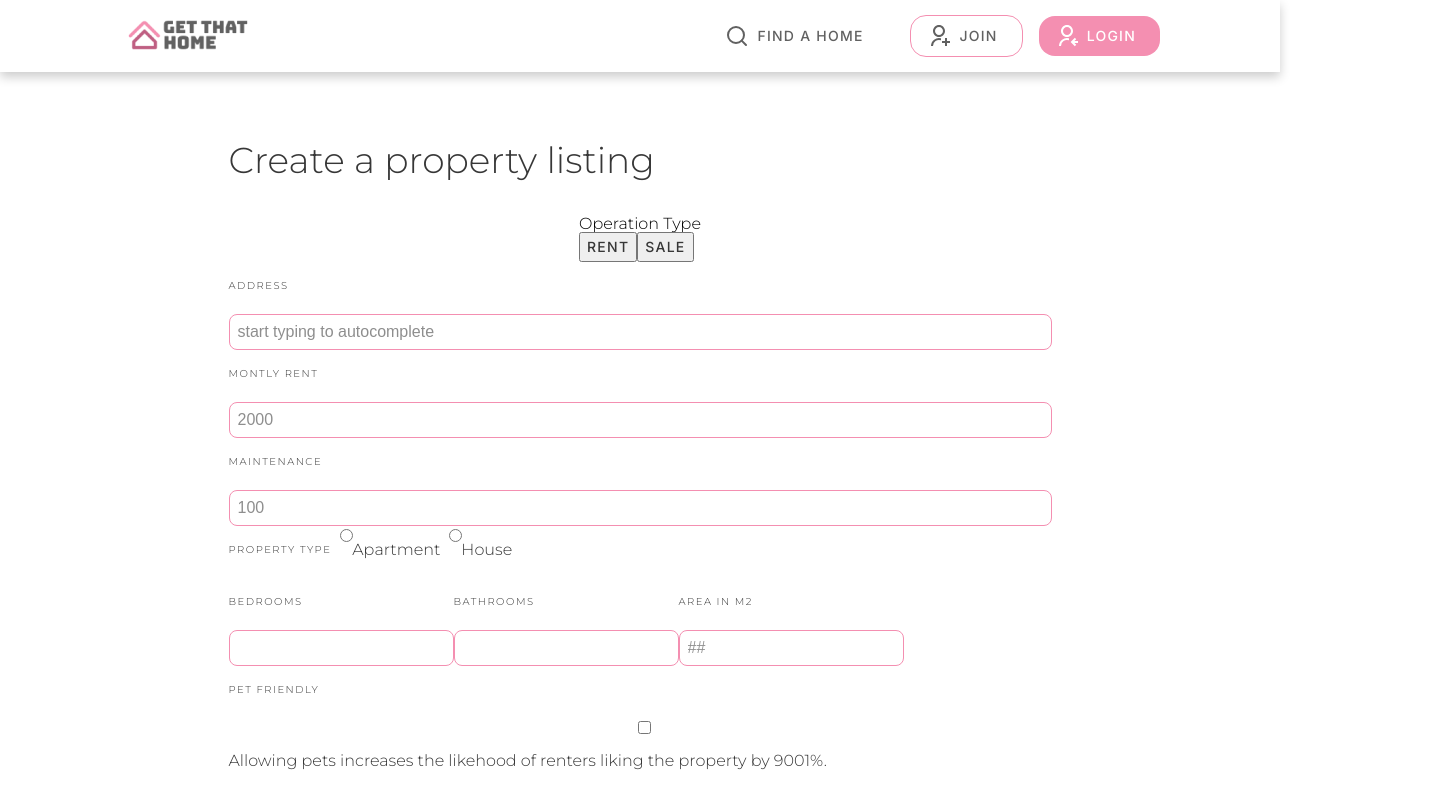
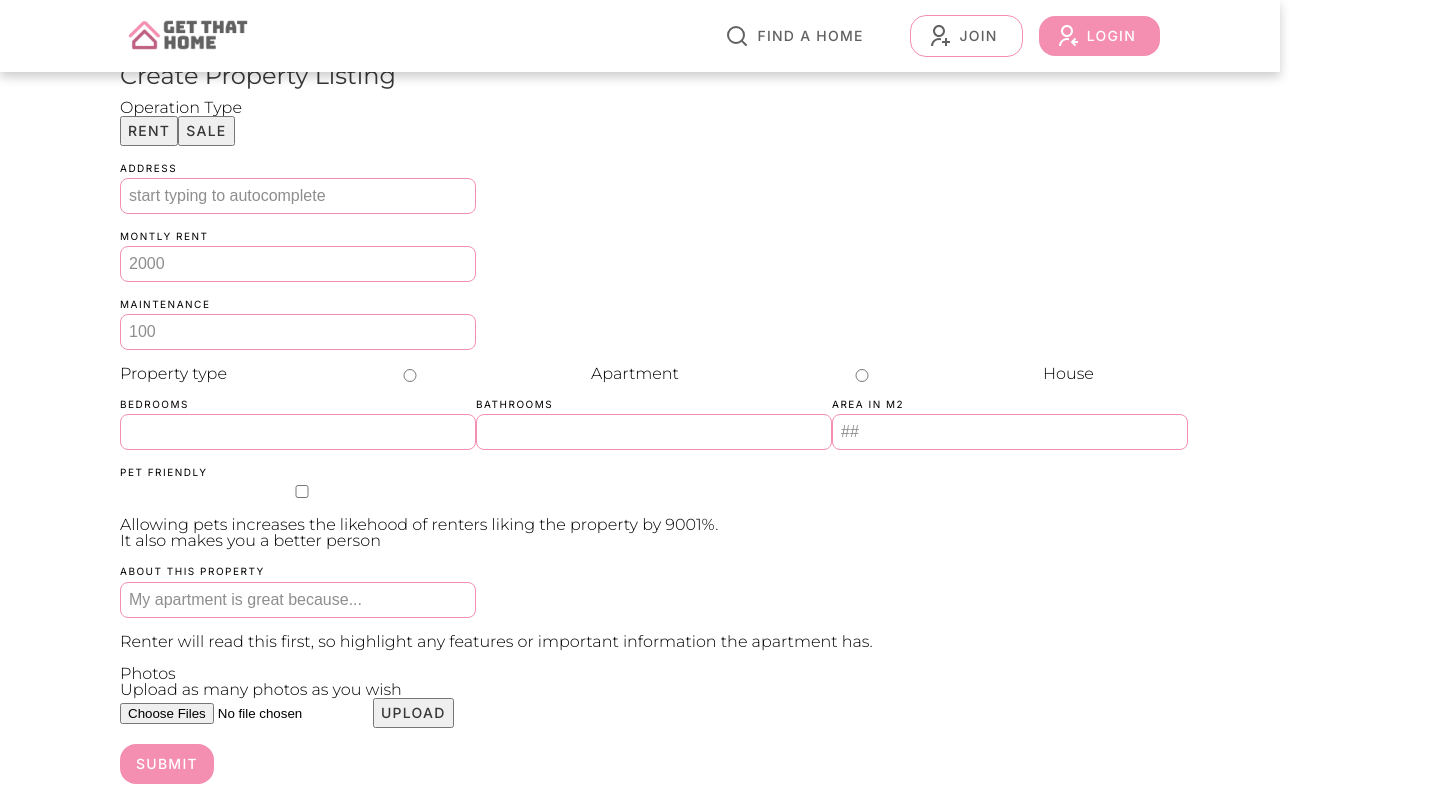
Before and after one commit to Kamaqen/c11-team1-getThatHome, a React (Vite) app: page /create_property in a window 1280 px wide. Shown: the top 800 px of the page, 1440 px wide, since content can reach past the window. Built offline with nearby package versions, Linux system fonts and the light colour scheme.

Commit message:
FIX: styling of create form

```diff
--- a/src/components/createProperty_components/PropertyForm.jsx
+++ b/src/components/createProperty_components/PropertyForm.jsx
@@ -1,24 +1,43 @@
 import React from 'react';
 import styled from '@emotion/styled';
 import CloudinaryUpload from './CloudinaryUpload';
-import Input from '../Inputlau';
 import { createProperty } from '../../services/property-services';
+import InputSignUp from '../InputSignUpForm';
+import Button from '../Button';
 
-const StyledLabel = styled.label`
-    font-size: 10px;
-    letter-spacing: 1.5px;
-    text-transform: uppercase;
-    margin-bottom: 4px;
+
+const MainBackground = styled.div`
+  width: 1440px;
+  height: 1096px;
+  display: flex;
+  justify-content: center;
+  align-items: center;
 `;
-
-const StyledForm = styled.form`
-    width: 823px;
-    text-align: start;
-    margin-bottom: 32px;
-    z-index: 1;
-    font-size: ${(props) => props.font};
-    line-height: 48px;
-    color: ${(props) => (props.color ? props.color : "#373737")};
+const SignUpForm = styled.form`
+  display: flex;
+  flex-direction: column;
+  justify-content: start;
+  align-items: start;
+  background-color: #ffffff;
+  width: 1200px;
+  height: 1096px;
+  border-radius: 8px;
+  gap: 16px;
+`;
+const Caption = styled.p`
+  font-family: var(--font-secondary);
+  font-size: 12px;
+  font-weight: 400;
+  line-height: 16px;
+  letter-spacing: 0.4000000059604645px;
+  text-align: left;
+  margin-top: 4px;
+  color: #8e8e8e;
+`;
+const InputSignUpContainer = styled.div`
+  display: flex;
+  flex-direction: column;
+  gap: 8px;
 `;
 
 const PropertyForm = () => {
@@ -82,21 +101,24 @@ const PropertyForm = () => {
 
   return (
     <>
+    <MainBackground>
+    {operationType === "rent" ?
+    <InputSignUpContainer>
+    <h5 className="headline5">Create Property Listing</h5>
+    <SignUpForm onSubmit={handleSubmit}>
     <div>
     <p>Operation Type</p>
     <button onClick={handleRent}>Rent</button>
     <button onClick={handleSale}>Sale</button>
     </div>
-    {operationType === "rent" ?
-    <StyledForm onSubmit={handleSubmit}>
-      <Input
+      <InputSignUp
         label="Address"
         name="address"
         placeholder="start typing to autocomplete"
         value={formData.address}
         onChange={handleChange}
       />
-      <Input
+      <InputSignUp
         label="Montly rent"
         name="rent_value"
         type= "number"
@@ -104,7 +126,7 @@ const PropertyForm = () => {
         value={formData.rent_value}
         onChange={handleChange}
       />
-      <Input
+      <InputSignUp
         label="Maintenance"
         name="maintenance_price"
         type = "number"
@@ -113,8 +135,8 @@ const PropertyForm = () => {
         onChange={handleChange}
       />
       <div className="flex flex-row" >
-      <StyledLabel>Property type</StyledLabel>
-      <Input
+      <label>Property type</label>
+      <InputSignUp
         type="radio"
         name="property_type"
         value="apartment"
@@ -122,7 +144,7 @@ const PropertyForm = () => {
         onChange={handleChange}
       />
       <label htmlFor="property_type_apartment">Apartment</label>
-      <Input
+      <InputSignUp
         type="radio"
         name="property_type"
         value="house"
@@ -132,23 +154,23 @@ const PropertyForm = () => {
       <label htmlFor="property_type_house">House</label>
       </div>
       <div className="flex flex-row">
-        <Input
+        <InputSignUp
           label="Bedrooms"
           name="bedrooms"
           type="number"
           value={formData.bedrooms}
           onChange={handleChange}
         >
-        </Input>
-        <Input
+        </InputSignUp>
+        <InputSignUp
           label="Bathrooms"
           name="bathrooms"
           type="number"
           value={formData.bathrooms}
           onChange={handleChange}
         >
-        </Input>
-        <Input
+        </InputSignUp>
+        <InputSignUp
           label="Area in m2"
           name="area"
           type="number"
@@ -157,7 +179,7 @@ const PropertyForm = () => {
           onChange={handleChange}
         />
       </div>
-      <Input
+      <InputSignUp
         label="Pet friendly"
         name="pet_friendly"
         type="checkbox"
@@ -166,7 +188,7 @@ const PropertyForm = () => {
       />
       <p>Allowing pets increases the likehood of renters liking the property by 9001%. <br/>
       It also makes you a better person</p>
-      <Input
+      <InputSignUp
         label="About this property"
         name="description"
         type="text"
@@ -182,29 +204,37 @@ const PropertyForm = () => {
         <CloudinaryUpload setImageUrls={setImageUrls}/>
       </div>
       </div>
-      <button type="submit">Submit</button>
-    </StyledForm>
+      <Button type="submit">Submit</Button>
+      </SignUpForm>
+      </InputSignUpContainer>
     : ""}
-    {operationType == "sale" ?
-    <StyledForm onSubmit={handleSubmit}>
-    <Input
+   {operationType === "sale" ? (
+    <InputSignUpContainer>
+    <h5 className="headline5">Create Property Listing</h5>
+    <SignUpForm onSubmit={handleSubmit}>
+    <div>
+    <p>Operation Type</p>
+    <button onClick={handleRent}>Rent</button>
+    <button onClick={handleSale}>Sale</button>
+    </div>
+      <InputSignUp
         label="Address"
         name="address"
         placeholder="start typing to autocomplete"
         value={formData.address}
         onChange={handleChange}
       />
-    <Input
+      <InputSignUp
         label="Price"
         name="property_price"
-      type = "number"
+        type="number"
         placeholder="2000"
         value={formData.property_price}
         onChange={handleChange}
       />
-    <div className="flex flex-row" >
-    <StyledLabel>Property type</StyledLabel>
-    <Input
+      <div className="flex flex-row">
+        <label>Property type</label>
+        <InputSignUp
           type="radio"
           name="property_type"
           value="apartment"
@@ -212,7 +242,7 @@ const PropertyForm = () => {
           onChange={handleChange}
         />
         <label htmlFor="property_type_apartment">Apartment</label>
-    <Input
+        <InputSignUp
           type="radio"
           name="property_type"
           value="house"
@@ -222,32 +252,30 @@ const PropertyForm = () => {
         <label htmlFor="property_type_house">House</label>
       </div>
       <div className="flex flex-row">
-      <Input
+        <InputSignUp
           label="Bedrooms"
           name="bedrooms"
           type="number"
           value={formData.bedrooms}
           onChange={handleChange}
-      >
-      </Input>
-      <Input
+        />
+        <InputSignUp
           label="Bathrooms"
           name="bathrooms"
           type="number"
           value={formData.bathrooms}
           onChange={handleChange}
-      >
-      </Input>
-      <Input
+        />
+        <InputSignUp
           label="Area in m2"
           name="area"
-        type = "number"
+          type="number"
           placeholder="##"
           value={formData.area}
           onChange={handleChange}
         />
       </div>
-    <Input
+      <InputSignUp
         label="About this property"
         name="description"
         type="text"
@@ -263,9 +291,11 @@ const PropertyForm = () => {
           <CloudinaryUpload setImageUrls={setImageUrls}/>
         </div>
       </div>
-    <button type="submit">Submit</button>
-  </StyledForm>
-    : ""}
+      <Button type="submit">Submit</Button>
+    </SignUpForm>
+  </InputSignUpContainer>
+) : null}
+    </MainBackground>
     </>
   );
 };
--- a/src/config.js
+++ b/src/config.js
@@ -1,3 +1,3 @@
 export const tokenKey = "codeable-capstone-token";
-export const BASE_URI = "https://get-that-home-web-service.onrender.com";
-// export const BASE_URI = "http://localhost:3000";
+//export const BASE_URI = "https://get-that-home-web-service.onrender.com";
+export const BASE_URI = "http://localhost:3000";
--- a/src/pages/CreateProperty.jsx
+++ b/src/pages/CreateProperty.jsx
@@ -27,7 +27,7 @@ const CreateProperty = () => {
 
   return (
     <div>
-    <Section>
+    <section>
       <StyledP
         font="36px"
         mb="32px"
@@ -35,7 +35,7 @@ const CreateProperty = () => {
         Create a property listing
       </StyledP>
       <PropertyForm/>
-    </Section>
+    </section>
     </div>
   )
 }
```
Also changed, not shown: src/components/Radiobox.jsx (added, +37 -0 lines). Lines whose indentation alone changed are shown as unchanged.
